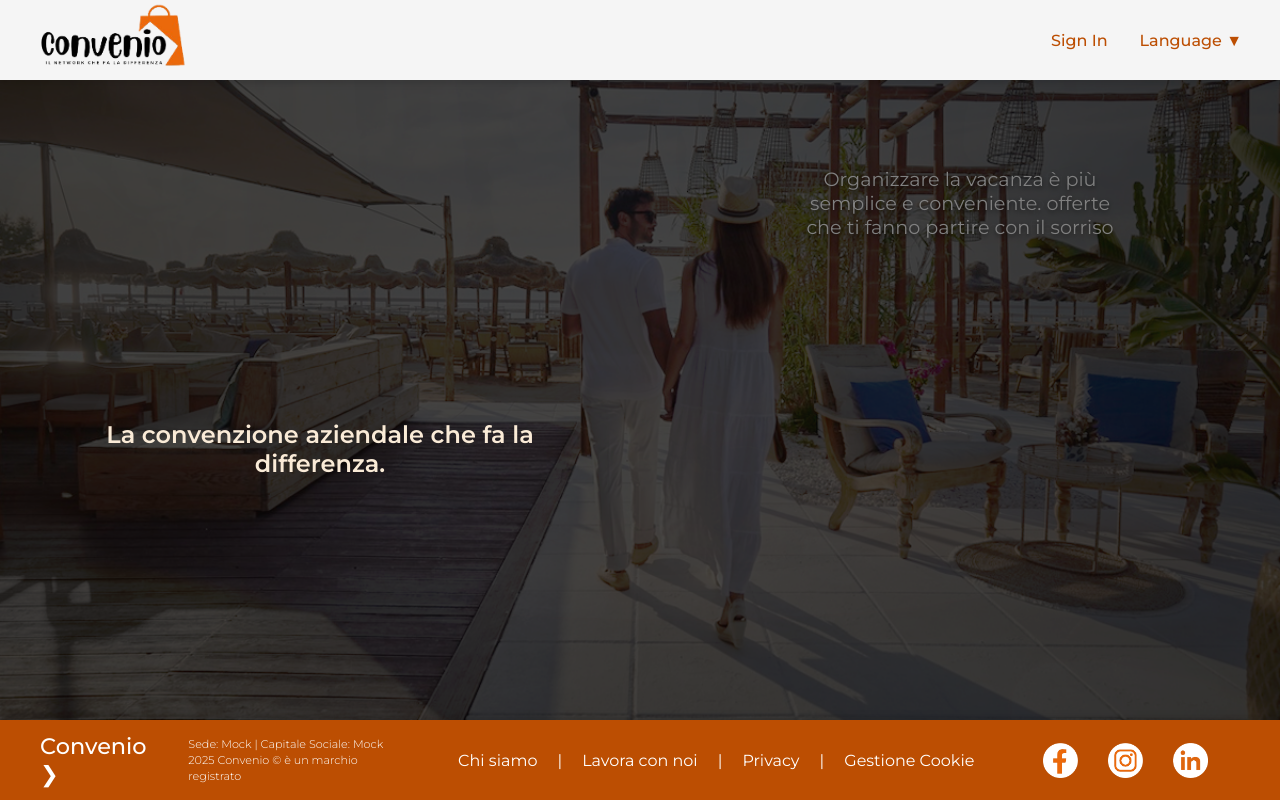
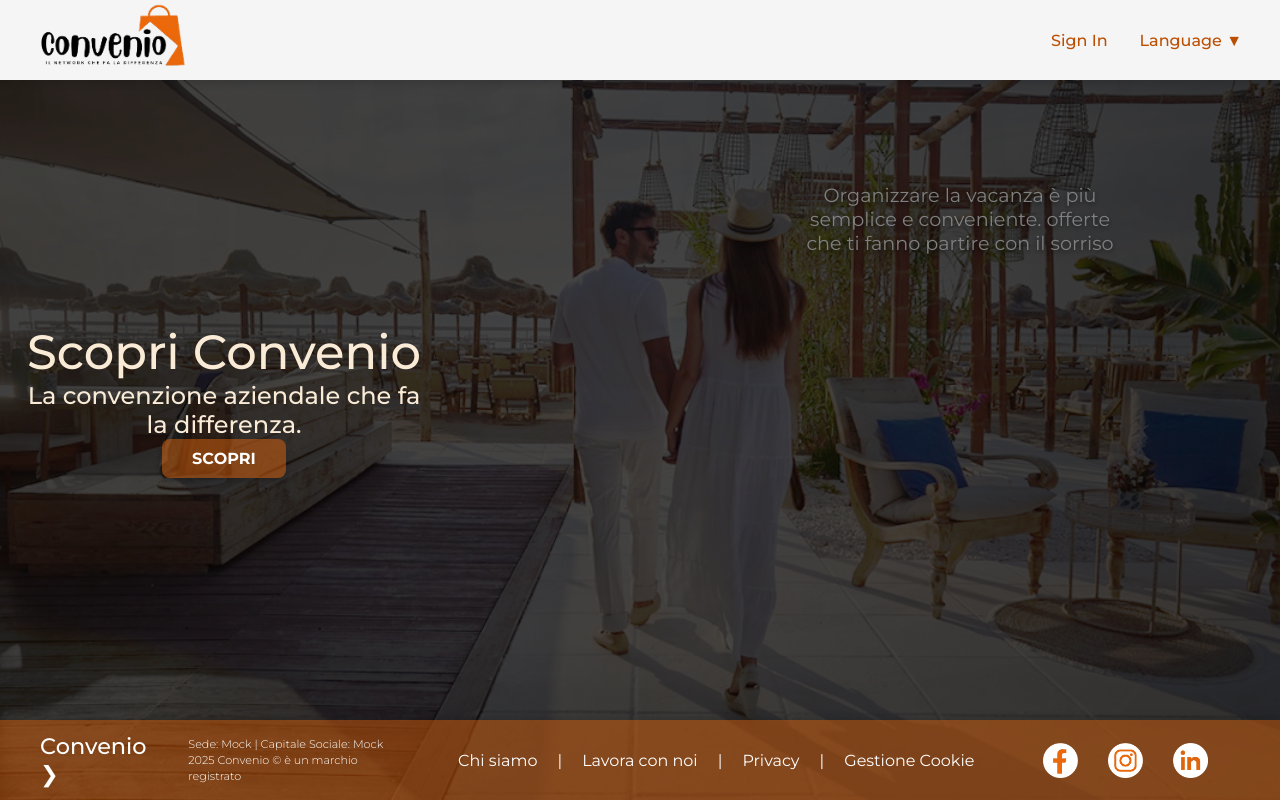
Before and after one commit to pylarosa/convenio, an Angular app: page /#/homepage in a window 1280 px wide. Built offline with nearby package versions, Linux system fonts and the light colour scheme.

Commit message:
homepage: add main text region

```diff
--- a/src/app/footer/footer.component.css
+++ b/src/app/footer/footer.component.css
@@ -5,7 +5,7 @@
   left: 0;
   height: var(--footer-height);
   width: 100vw;
-  background: var(--orange);
+  background: #de5f0678;
   color: white;
   display: flex;
   align-items: center;
--- a/src/app/pages/homepage/homepage.component.css
+++ b/src/app/pages/homepage/homepage.component.css
@@ -13,12 +13,48 @@
   align-items: center;
   text-align: center;
   padding: 20px;
-  width: 40%;
-  top: 50%;
-  left: 5%;
+  width: 35vw;
+  top: 0;
+  height: calc(100vh - 2 * var(--footer-height));
   color: antiquewhite;
-  position: absolute;
+  position: relative;
   z-index: 10;
   font-size: 1.5rem;
-  font-weight: 600;
+  font-weight: 500;
+  flex-wrap: wrap;
+  align-content: stretch;
 }
+
+.main-title {
+  font-size: 3rem
+}
+
+.main-paragraph {
+  font-size: 1.5rem;
+}
+
+.discover-button {
+  display: inline-block;
+  padding: 10px 30px;
+  font-size: 1rem;
+  font-weight: bold;
+  color: white;
+  background-color: #eb690b75; /* Orange tone matching the footer */
+  border: none;
+  border-radius: 8px; /* Slightly rounded edges */
+  cursor: pointer;
+  box-shadow: 0 4px 6px rgba(0, 0, 0, 0.2); /* Subtle depth */
+  transition: all 0.3s ease; /* Smooth hover effect */
+  text-transform: uppercase; /* Capitalize text for boldness */
+}
+
+.discover-button:hover {
+  background-color: #d55a0a; /* Slightly darker orange on hover */
+  box-shadow: 0 6px 10px rgba(0, 0, 0, 0.3); /* Enhanced shadow */
+  transform: translateY(-2px); /* Gentle lift effect */
+}
+
+.discover-button:active {
+  transform: translateY(0); /* Pressed down effect */
+  box-shadow: 0 3px 5px rgba(0, 0, 0, 0.2); /* Softer shadow */
+}
--- a/src/app/pages/homepage/homepage.component.html
+++ b/src/app/pages/homepage/homepage.component.html
@@ -1,7 +1,12 @@
 <app-slideshow></app-slideshow>
 
+
 <div class="main-text">
-  <div class="p main-paragraph">
+  <div class="main-title">
+    Scopri Convenio
+  </div>
+  <div class="main-paragraph">
     La convenzione aziendale che fa la differenza.
   </div>
+  <button class="discover-button">Scopri</button>
 </div>
--- a/src/app/slideshow/slide/slide.component.css
+++ b/src/app/slideshow/slide/slide.component.css
@@ -3,7 +3,7 @@
   top: 0;
   left: 0;
   width: 100%;
-  height: calc(100vh - 2 * var(--footer-height));
+  height: calc(100vh - var(--footer-height));
   background-size: cover;
   background-position: center;
   opacity: 0;
@@ -22,7 +22,7 @@
   top: 0;
   left: 0;
   width: 100%;
-  height: calc(100vh - 2 * var(--footer-height));
+  height: calc(100vh - var(--footer-height));
   background: rgba(0, 0, 0, 0.5); /* Semi-transparent gray */
   z-index: 9; /* Ensures it's above the image */
 }
```
